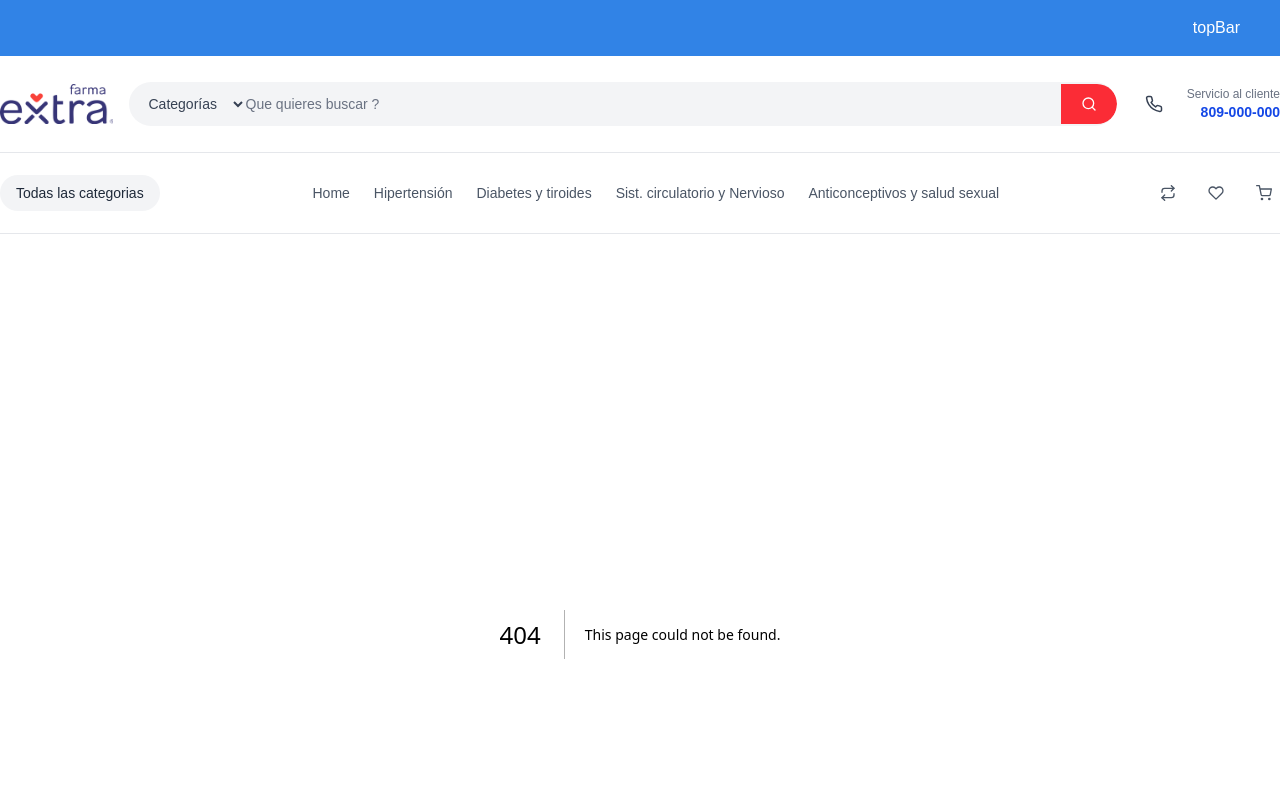
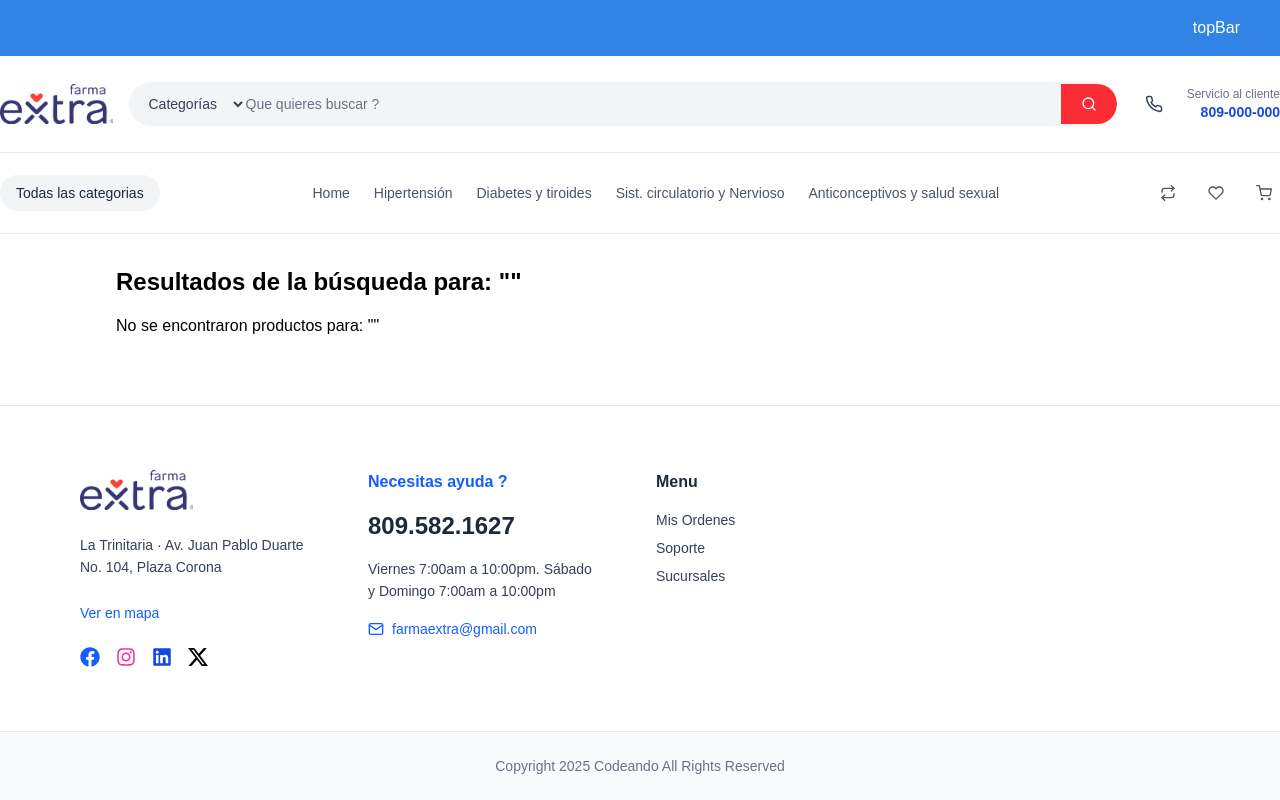
Before and after one commit to leopf23/farma-ecommerce, a Next.js app: page /search in a window 1280 px wide. Before the commit this address had no page. Shown: the top 800 px of the page. Built offline with nearby package versions, Linux system fonts and the light colour scheme.

Commit message:
global search logic

```diff
--- a/app/component/header.tsx
+++ b/app/component/header.tsx
@@ -1,5 +1,5 @@
 "use client"
-
+import { useRouter } from 'next/navigation'
 import React, { useEffect, useRef, useState } from 'react'
 import Link from 'next/link'
 import { FiSearch, FiPhone, FiChevronDown, FiMenu, FiX, FiShoppingCart, FiHeart, FiRepeat } from 'react-icons/fi'
@@ -16,6 +16,15 @@ const CATEGORIES = [
 export default function Header() {
   const [mobileOpen, setMobileOpen] = useState(false)
   const panelRef = useRef<HTMLDivElement | null>(null)
+  const [searchQuery, setSearchQuery] = useState('')
+  const router = useRouter()
+
+  const handleSearch = (e: React.FormEvent) => {
+    e.preventDefault()
+    if (searchQuery.trim()) {
+      router.push(`/search?q=${searchQuery}`)
+    }
+  }
 
   useEffect(() => {
     document.body.style.overflow = mobileOpen ? 'hidden' : ''
@@ -63,7 +72,7 @@ export default function Header() {
 
           {/* Center: Search - stacked on mobile */}
           <div className="flex-1 px-4">
-            <form className="w-50 md:w-full">
+            <form onSubmit={handleSearch} className="w-50 md:w-full">
               <div className="hidden md:flex items-center bg-gray-100 rounded-full overflow-hidden">
                 <select className="bg-transparent py-3 pr-3 pl-4 outline-none text-gray-700 text-sm" aria-label="Categorías">
                   <option>Categorías</option>
@@ -76,6 +85,8 @@ export default function Header() {
                   className="flex-1 bg-transparent py-3 outline-none text-gray-800 text-sm placeholder-gray-500"
                   type="search"
                   placeholder="Que quieres buscar ?"
+                  value={searchQuery}
+                  onChange={(e) => setSearchQuery(e.target.value)}
                 />
                 <button type="submit" className="bg-red-500 hover:bg-red-600 px-5 py-3 rounded-r-full text-white">
                   <FiSearch />
@@ -91,6 +102,8 @@ export default function Header() {
                   className="flex-1 bg-transparent px-2 py-2 outline-none text-gray-800 text-sm placeholder-gray-500"
                   type="search"
                   placeholder="Que quieres buscar ?"
+                  value={searchQuery}
+                  onChange={(e) => setSearchQuery(e.target.value)}
                 />
                 <button type="submit" className="bg-red-500 hover:bg-red-600 px-3 py-2 text-white">
                   <FiSearch />
--- /dev/null
+++ b/app/data/products.ts
@@ -0,0 +1,59 @@
+
+export const products = [
+    {
+      id: 1,
+      image: '/profile.png',
+      category: 'Proteina',
+      title: 'Premium whey Proteina',
+      price: 100,
+    },
+    {
+      id: 2,
+      image: '/profile.png',
+      category: 'Proteina',
+      title: 'BCAA Aminoácido',
+      price: 1500,
+    },
+    {
+      id: 3,
+      image: '/profile.png',
+      category: 'Proteina',
+      title: 'Multi-vitaminas',
+      price: 3000,
+    },
+    {
+      id: 4,
+      image: '/profile.png',
+      category: 'Proteina',
+      title: 'Premium whey Proteina',
+      price: 4000,
+    },
+    {
+      id: 5,
+      image: '/profile.png',
+      category: 'Proteina',
+      title: 'BCAA Aminoácido',
+      price: 7000,
+    },
+    {
+      id: 6,
+      image: '/banner2.png',
+      category: 'Vitaminas',
+      title: 'Vitamina C',
+      price: 500,
+    },
+    {
+      id: 7,
+      image: '/banner2.png',
+      category: 'Suplementos',
+      title: 'Creatina Monohidratada',
+      price: 2500,
+    },
+    {
+      id: 8,
+      image: '/banner2.png',
+      category: 'Salud',
+      title: 'Omega 3',
+      price: 1200,
+    },
+  ];
--- a/app/perfil-prodcuto/page.tsx
+++ b/app/perfil-prodcuto/page.tsx
@@ -1,17 +1,17 @@
+"use client"
+import ProductViewer from '@/app/component/productViewer'
 import React from 'react'
-import ProductViewer from '../component/productViewer'
-
 
 export default function page() {
   const images = [
     '/profile.png',
-    '/profile.png',
-    '/profile.png'
-  ]
-
+    '/banner2.png',
+    '/file.svg',
+    '/globe.svg'
+  ];
   return (
-    <div className="mx-auto px-4 py-10 max-w-7xl">
-      <ProductViewer images={images} title="Premium whey Proteina" unitPrice={3000} />
+    <div>
+        <ProductViewer images={images} title='Premium whey Proteina' unitPrice={100} />
     </div>
   )
 }
--- /dev/null
+++ b/app/search/page.tsx
@@ -0,0 +1,45 @@
+"use client"
+import { useSearchParams } from 'next/navigation'
+import React, { Suspense } from 'react'
+import { products } from '../data/products'
+import CardProduct from '../component/cardProduct'
+
+function SearchResults() {
+  const searchParams = useSearchParams()
+  const searchQuery = searchParams.get('q')
+
+  const filteredProducts = searchQuery
+    ? products.filter((product) =>
+        product.title.toLowerCase().includes(searchQuery.toLowerCase())
+      )
+    : []
+
+  return (
+    <div className="container mx-auto px-4 py-8">
+      <h1 className="text-2xl font-bold mb-4">Resultados de la búsqueda para: "{searchQuery}"</h1>
+      {filteredProducts.length > 0 ? (
+        <div className="grid grid-cols-1 sm:grid-cols-2 md:grid-cols-3 lg:grid-cols-4 gap-6">
+          {filteredProducts.map((product) => (
+            <CardProduct
+              key={product.id}
+              image={product.image}
+              category={product.category}
+              title={product.title}
+              price={product.price}
+            />
+          ))}
+        </div>
+      ) : (
+        <p>No se encontraron productos para: "{searchQuery}"</p>
+      )}
+    </div>
+  )
+}
+
+export default function SearchPage() {
+  return (
+    <Suspense fallback={<div>Cargando...</div>}>
+      <SearchResults />
+    </Suspense>
+  )
+}
```
